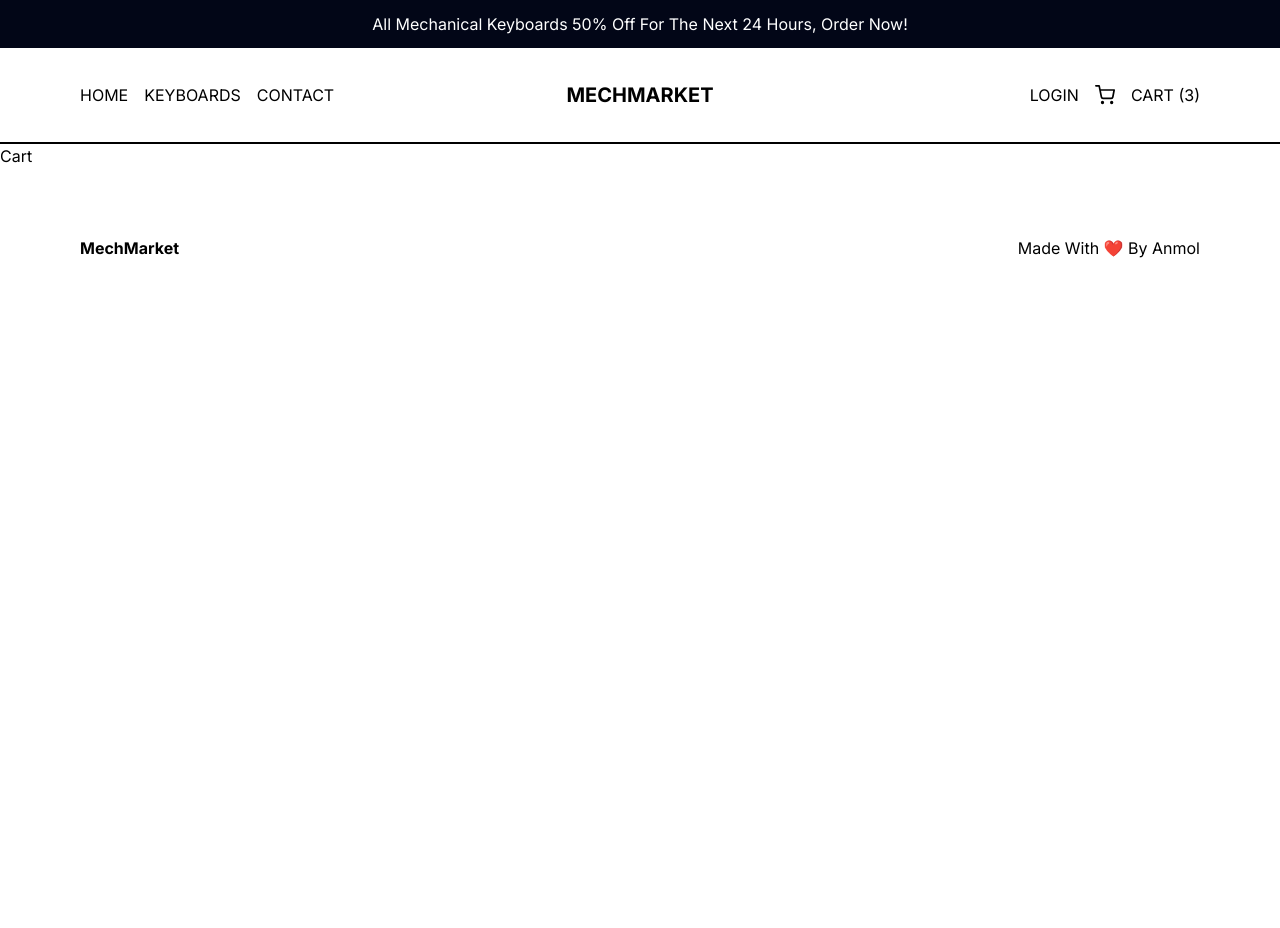
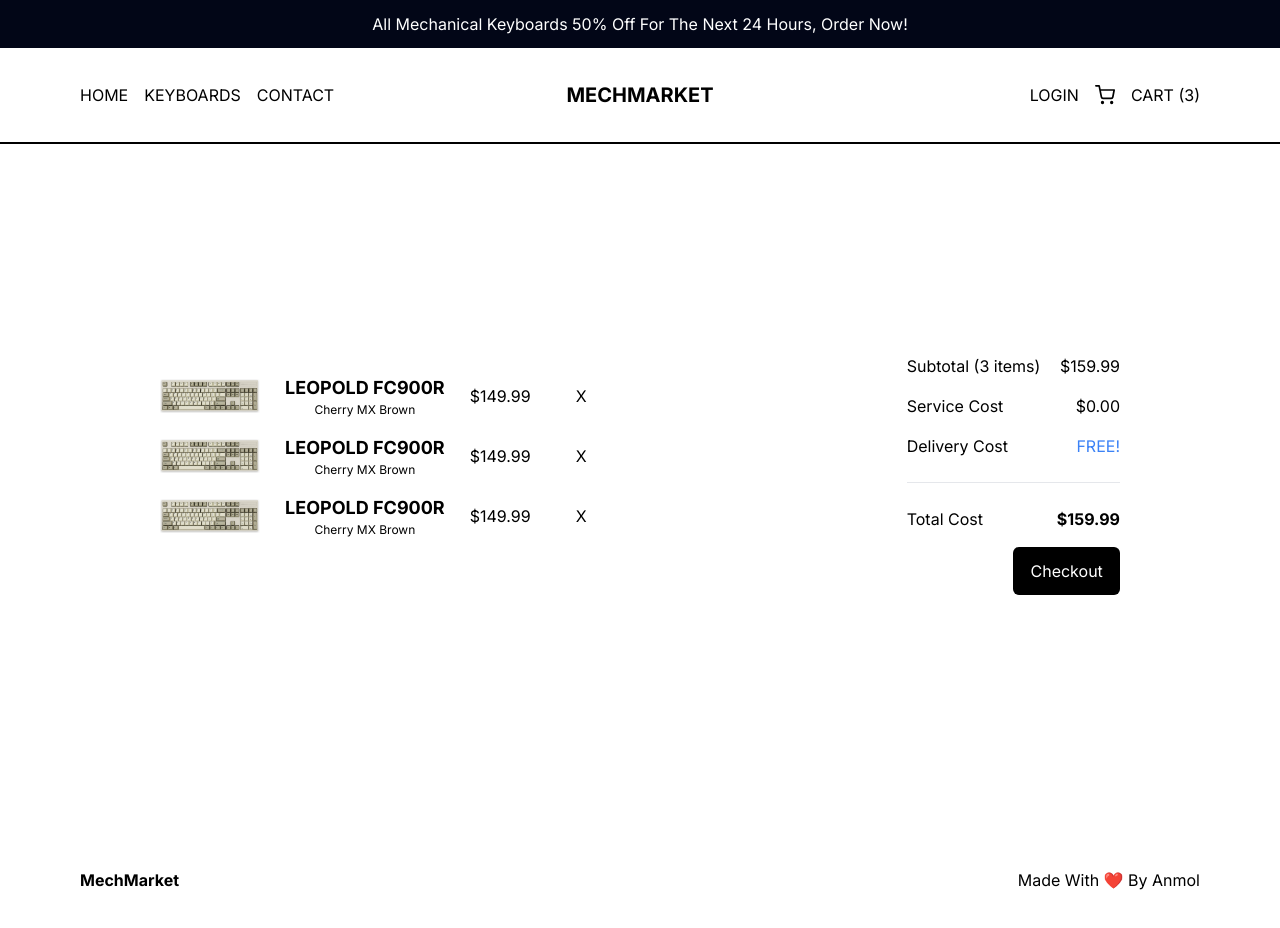
Before and after one commit to anmolp476/mechanicalkeyboardstore, a Next.js app: page /cart in a window 1280 px wide. Shown: the top 928 px of the page. Before the commit the page ends 800 px from the top, so only its background shows below. Built offline with nearby package versions, Linux system fonts and the light colour scheme.

Commit message:
Completed the cart page

```diff
--- a/src/app/cart/page.tsx
+++ b/src/app/cart/page.tsx
@@ -1,9 +1,82 @@
-import React from 'react'
+import Image from "next/image";
+import React from "react";
 
 const Cart = () => {
   return (
-    <div>Cart</div>
-  )
-}
+    <div className="h-[calc(100vh-6rem)] md:h-[calc(100vh-9rem)] flex flex-col text-black lg:flex-row">
+      {/* This div will contain the products that are in the cart */}
+      <div className="h-1/2 p-4 pt-24 sm:pt-0 flex flex-col justify-center overflow-y-scroll lg:h-full lg:w-3/4 2xl:w-1/2 lg:px-20 xl:px-40">
+        {/* This will contain a single item */}
+        <div className="flex items-center justify-between mb-4">
+          <Image src="/keyboard_1.jpg" alt="" width={100} height={100} />
+          <div className="">
+            <h1 className="uppercase text-lg font-bold text-center">
+              Leopold FC900R
+            </h1>
+            <span className="text-xs flex items-center justify-center">
+              Cherry MX Brown
+            </span>
+          </div>
+          <h2 className="pr-5">$149.99</h2>
+          <span className="cursor-pointer">X</span>
+        </div>
 
-export default Cart
+        {/* This will contain a single item */}
+        <div className="flex items-center justify-between mb-4">
+          <Image src="/keyboard_1.jpg" alt="" width={100} height={100} />
+          <div className="">
+            <h1 className="uppercase text-lg font-bold text-center">
+              Leopold FC900R
+            </h1>
+            <span className="text-xs flex items-center justify-center">
+              Cherry MX Brown
+            </span>
+          </div>
+          <h2 className="pr-5">$149.99</h2>
+          <span className="cursor-pointer">X</span>
+        </div>
+
+        {/* This will contain a single item */}
+        <div className="flex items-center justify-between mb-4">
+          <Image src="/keyboard_1.jpg" alt="" width={100} height={100} />
+          <div className="">
+            <h1 className="uppercase text-lg font-bold text-center">
+              Leopold FC900R
+            </h1>
+            <span className="text-xs flex items-center justify-center">
+              Cherry MX Brown
+            </span>
+          </div>
+          <h2 className="pr-5">$149.99</h2>
+          <span className="cursor-pointer">X</span>
+        </div>
+      </div>
+
+      {/* This div will contain the payment*/}
+      <div className="flex flex-col gap-4 justify-center h-1/2 p-4 pt-32 sm:pt-5 lg:h-full lg:w-1/2 2xl:w-1/2 lg:px-10 xl:px-40">
+        <div className="flex justify-between">
+          <span className="">Subtotal (3 items)</span>
+          <span className="">$159.99</span>
+        </div>
+        <div className="flex justify-between">
+          <span className="">Service Cost</span>
+          <span className="">$0.00</span>
+        </div>
+        <div className="flex justify-between">
+          <span className="">Delivery Cost</span>
+          <span className="text-blue-500">FREE!</span>
+        </div>
+        <hr className="my-2" />
+        <div className="flex justify-between">
+          <span className="">Total Cost</span>
+          <span className="font-bold">$159.99</span>
+        </div>
+        <button className="bg-black text-white p-3 rounded-md w-1/2 self-end">
+          Checkout
+        </button>
+      </div>
+    </div>
+  );
+};
+
+export default Cart;
```
